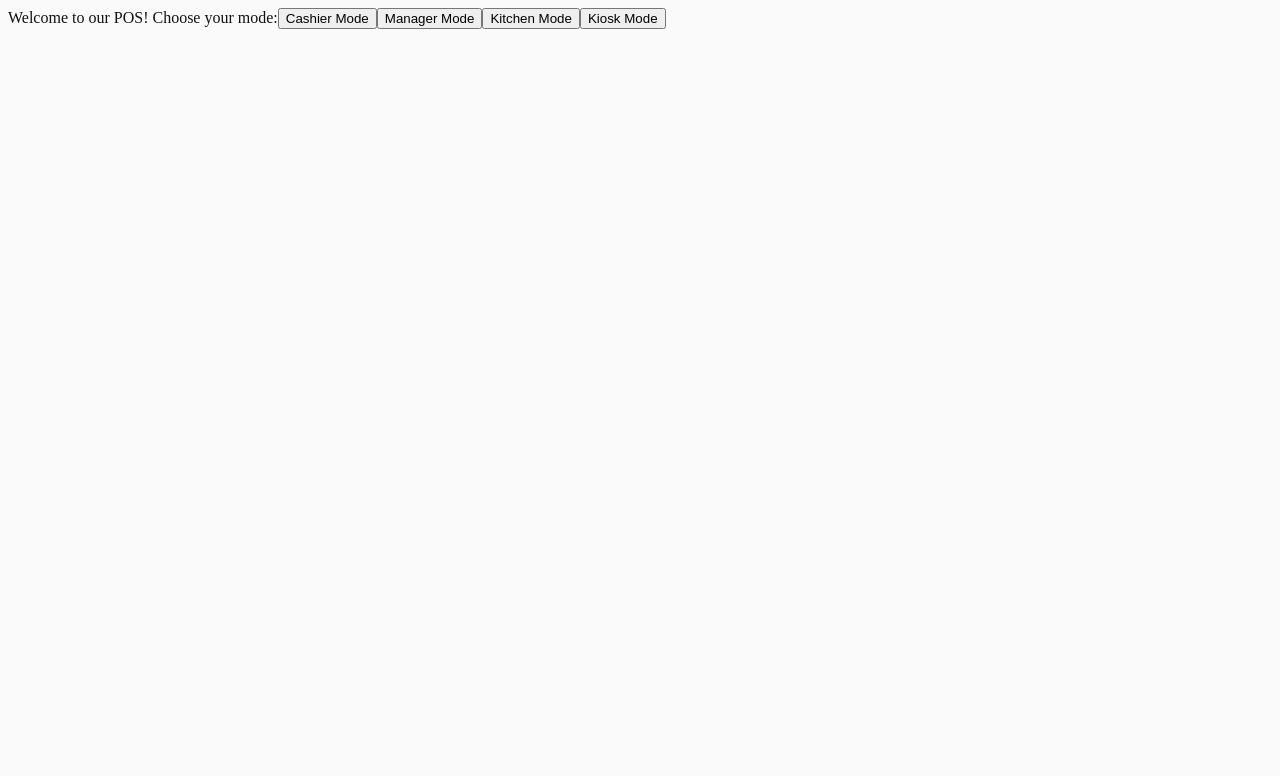
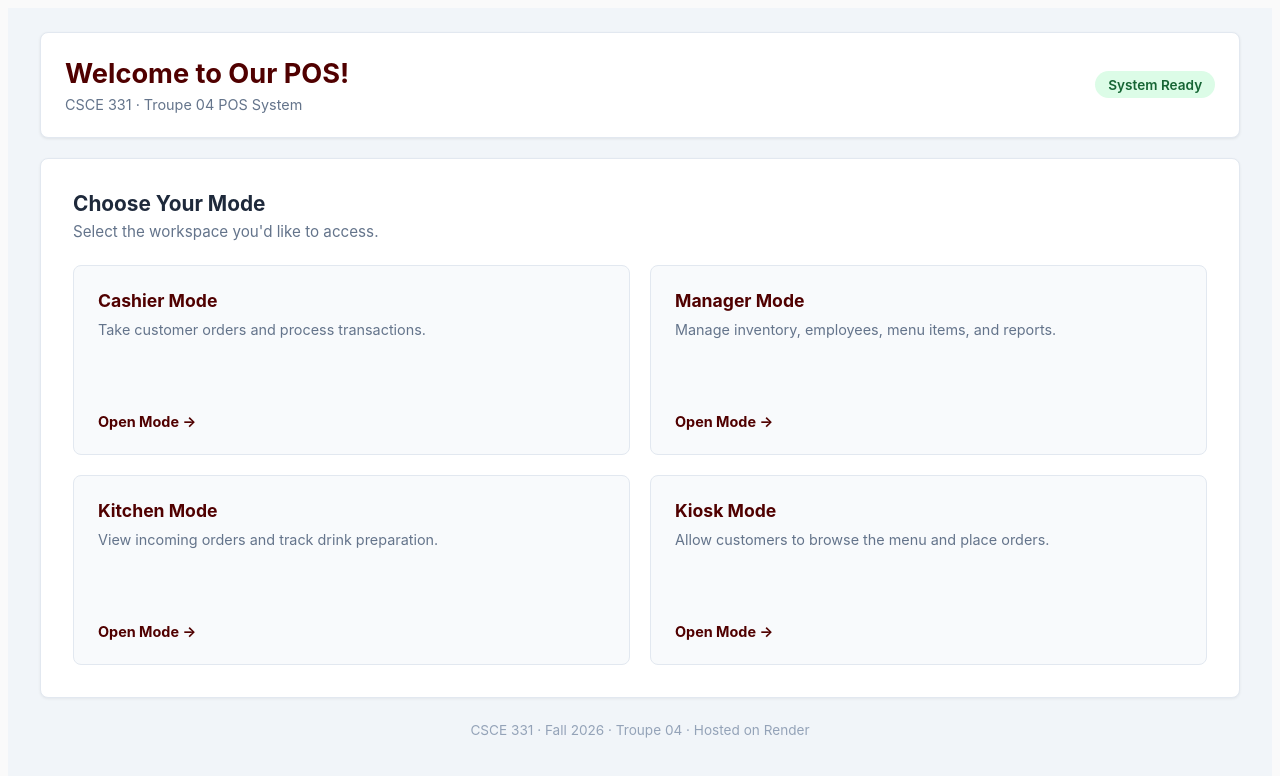
Before and after one commit to CSCE-331-Fall-2026-901-912/331-project-3-pos-troupe-4, a React (Vite) app: page / in a window 1280 px wide. Shown: the top 776 px of the page. Built offline with nearby package versions, Linux system fonts and the light colour scheme; no server answers; the HTML template or start-up script is replaced by a standard one.

Commit message:
Create styles for Portal Hub

```diff
--- a/src/page-styles/kitchen-styles.css
+++ b/src/page-styles/kitchen-styles.css
@@ -1,25 +1,37 @@
 @import url("../styles.css");
 
+.component,
+.fill-component {
+  box-sizing: border-box;
+  display: flex;
+  flex-direction: column;
+  width: 75vw;
+  min-height: 15vh;
+  padding: 2vh 1vw;
+  border: solid 1px var(--secondary-color);
+  border-radius: 8px;
+}
+
+/* Regular card */
 .component {
-  display: block;
-  width: fit-content;
+  background-color: white;
+}
 
-  padding: 2vh 1vw;
+/* Filled card */
+.fill-component {
+  background: linear-gradient(
+    135deg,
+    var(--primary-color) 0%,
+    var(--secondary-color) 100%
+  );
+  color: white;
+}
 
-  border: solid 0.2vh var(--secondary-color);
-  border-radius: 0.5vh;
-}
-.fill-component {
-  background:
-    linear-gradient(135deg, var(--primary-color) 0%, var(--secondary-color) 100%) border-box,
-    linear-gradient(var(--secondary-color) 0 0) padding-box;
-  width: 15vw;
-  height: 15vh;
-  border: solid 0.2vh var(--secondary-color);
-  border-radius: 1.5vh;
-}
+/* Card list */
 .component-list {
   list-style: none;
+  padding: 0;
+  margin: 0;
 }
 
 .component-list-item {
--- /dev/null
+++ b/src/pages/RoleSelector.css
@@ -0,0 +1,176 @@
+/* Role Selector - CSCE 331 POS */
+
+.role-container {
+    font-family: -apple-system, BlinkMacSystemFont, "Segoe UI",
+        Roboto, Helvetica, Arial, sans-serif;
+    background-color: #f1f5f9;
+    color: #1e293b;
+    min-height: 100vh;
+    box-sizing: border-box;
+    padding: 1.5rem;
+    display: flex;
+    flex-direction: column;
+    align-items: center;
+}
+
+.role-container *,
+.role-container *::before,
+.role-container *::after {
+    box-sizing: border-box;
+}
+
+.role-shell {
+    width: 100%;
+    max-width: 1200px;
+}
+
+/* Header */
+
+.role-header {
+    background: white;
+    border-radius: 8px;
+    padding: 1.5rem;
+    margin-bottom: 1.25rem;
+    box-shadow: 0 1px 3px rgba(0, 0, 0, 0.08);
+    border: 1px solid #e2e8f0;
+    display: flex;
+    justify-content: space-between;
+    align-items: center;
+    flex-wrap: wrap;
+    gap: 1rem;
+}
+
+.role-header h1 {
+    color: #500000;
+    margin: 0;
+    font-size: 1.7rem;
+    font-weight: 700;
+}
+
+.role-header p {
+    color: #64748b;
+    font-size: 0.9rem;
+    margin: 0.35rem 0 0;
+}
+
+.role-status {
+    display: inline-flex;
+    align-items: center;
+    background: #dcfce7;
+    color: #166534;
+    padding: 0.35rem 0.8rem;
+    border-radius: 9999px;
+    font-size: 0.85rem;
+    font-weight: 600;
+}
+
+/* Main Content */
+
+.role-content {
+    background: white;
+    border: 1px solid #e2e8f0;
+    border-radius: 8px;
+    padding: 2rem;
+    box-shadow: 0 1px 3px rgba(0, 0, 0, 0.06);
+}
+
+.role-intro {
+    margin-bottom: 1.5rem;
+}
+
+.role-intro h2 {
+    color: #1e293b;
+    font-size: 1.3rem;
+    margin: 0 0 0.4rem;
+}
+
+.role-intro p {
+    color: #64748b;
+    font-size: 0.95rem;
+    margin: 0;
+}
+
+/* Mode Cards */
+
+.role-grid {
+    display: grid;
+    grid-template-columns: repeat(2, minmax(0, 1fr));
+    gap: 1.25rem;
+}
+
+.role-card {
+    background: #f8fafc;
+    border: 1px solid #e2e8f0;
+    border-radius: 8px;
+    padding: 1.5rem;
+    text-align: left;
+    display: flex;
+    flex-direction: column;
+    align-items: flex-start;
+    min-height: 190px;
+    cursor: pointer;
+    transition: all 0.18s ease-in-out;
+    font-family: inherit;
+}
+
+.role-card:hover {
+    background: #fffafa;
+    border-color: #500000;
+    box-shadow: 0 4px 12px rgba(80, 0, 0, 0.1);
+    transform: translateY(-2px);
+}
+
+.role-card:focus-visible {
+    outline: 3px solid #500000;
+    outline-offset: 3px;
+}
+
+.role-card h3 {
+    color: #500000;
+    font-size: 1.1rem;
+    font-weight: 700;
+    margin: 0 0 0.5rem;
+}
+
+.role-card p {
+    color: #64748b;
+    font-size: 0.9rem;
+    line-height: 1.5;
+    margin: 0 0 1rem;
+}
+
+.role-card-link {
+    color: #500000;
+    font-size: 0.9rem;
+    font-weight: 700;
+    margin-top: auto;
+}
+
+/* Footer */
+
+.role-footer {
+    text-align: center;
+    color: #94a3b8;
+    font-size: 0.85rem;
+    margin-top: 1.5rem;
+}
+
+/* Responsive Layout */
+
+@media (max-width: 650px) {
+    .role-container {
+        padding: 1rem;
+    }
+
+    .role-content {
+        padding: 1.25rem;
+    }
+
+    .role-grid {
+        grid-template-columns: 1fr;
+    }
+
+    .role-header h1 {
+        font-size: 1.4rem;
+    }
+}
--- a/src/pages/RoleSelector.jsx
+++ b/src/pages/RoleSelector.jsx
@@ -1,22 +1,76 @@
 import { useNavigate } from 'react-router-dom';
+import './RoleSelector.css';
 
 export default function RoleSelector() {
     const navigate = useNavigate();
+
+    const modes = [
+        {
+            title: 'Cashier Mode',
+            description: 'Take customer orders and process transactions.',
+            path: '/cashier'
+        },
+        {
+            title: 'Manager Mode',
+            description: 'Manage inventory, employees, menu items, and reports.',
+            path: '/manager'
+
+        },
+        {
+            title: 'Kitchen Mode',
+            description: 'View incoming orders and track drink preparation.',
+            path: '/kitchen'
+        },
+        {
+            title: 'Kiosk Mode',
+            description: 'Allow customers to browse the menu and place orders.',
+            path: '/kiosk'
+        }
+    ];
+
     return (
-        <div>
-            <label>Welcome to our POS! Choose your mode:</label>
-            <button onClick={() => navigate("/cashier")}>
-                Cashier Mode
-            </button>
-            <button onClick={() => navigate("/manager")}>
-                Manager Mode
-            </button>
-            <button onClick={() => navigate("/kitchen")}>
-                Kitchen Mode
-            </button>
-            <button onClick={() => navigate("/kiosk")}>
-                Kiosk Mode
-            </button>
-        </div>
+        <main className="role-container">
+            <div className="role-shell">
+
+                <header className="role-header">
+                    <div>
+                        <h1>Welcome to Our POS!</h1>
+                        <p>CSCE 331 · Troupe 04 POS System</p>
+                    </div>
+                    <span className="role-status">System Ready</span>
+                </header>
+
+                <section className="role-content">
+                    <div className="role-intro">
+                        <h2>Choose Your Mode</h2>
+                        <p>
+                            Select the workspace you'd like to access.
+                        </p>
+                    </div>
+
+                    <div className="role-grid">
+                        {modes.map((mode) => (
+                            <button
+                                key={mode.path}
+                                className="role-card"
+                                onClick={() => navigate(mode.path)}
+                            >
+                                <span className="role-icon">{mode.icon}</span>
+                                <h3>{mode.title}</h3>
+                                <p>{mode.description}</p>
+                                <span className="role-card-link">
+                                    Open Mode →
+                                </span>
+                            </button>
+                        ))}
+                    </div>
+                </section>
+
+                <footer className="role-footer">
+                    CSCE 331 · Fall 2026 · Troupe 04 · Hosted on Render
+                </footer>
+
+            </div>
+        </main>
     );
 }
```
